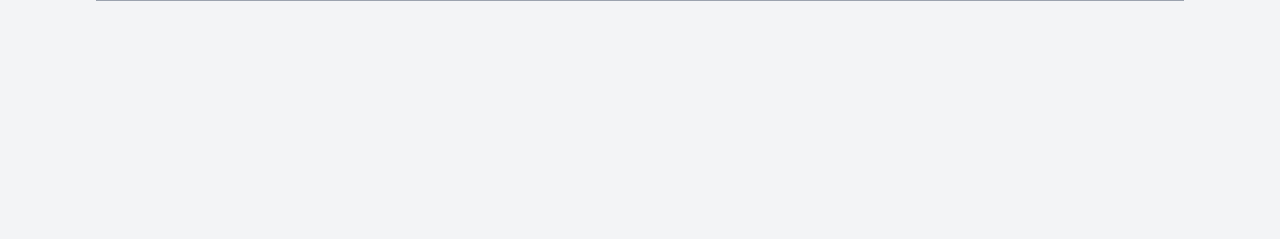
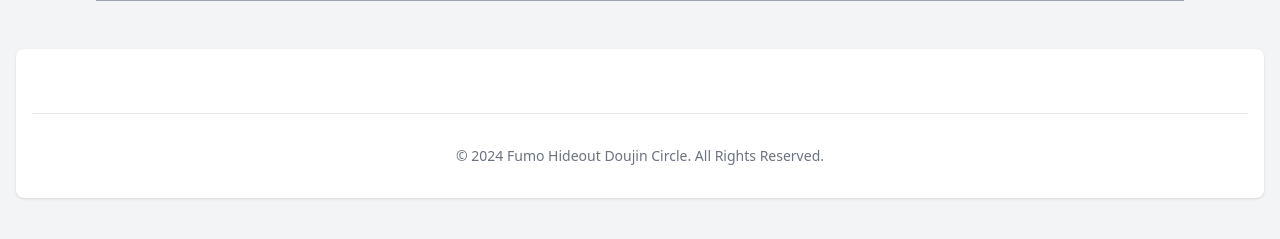
Before and after one commit to ExiledVentia/generic-shopping-website, a PHP site: page /user/checkout.php in a window 1280 px wide. Shown: the part 303-542 px from the top of the page. Run offline with PHP 8.4, Linux system fonts and the light colour scheme; the visitor is signed in with stand-in values (Sample User, id 1); data that the repository does not hold is empty; style sheets or scripts are compiled from the project's sources; some libraries are stand-ins or nearby versions.

Commit message:
checkout was missing the footer

```diff
--- a/user/checkout.php
+++ b/user/checkout.php
@@ -133,5 +133,13 @@ include '../datefunc.php';
         </table>
     </div>
 </div>
+<!-- foot 🤤🤤🤤 -->
+<footer class="bg-white rounded-lg shadow dark:bg-gray-900 m-4 ">
+    <div class="w-full max-w-screen-xl mx-auto p-4 md:py-8">
+        <hr class="my-6 border-gray-200 sm:mx-auto dark:border-gray-700 lg:my-8" />
+        <span class="block text-sm text-gray-500 sm:text-center dark:text-gray-400">© 2024 <a href="#" class="hover:underline">Fumo Hideout Doujin Circle</a>. All Rights Reserved.</span>
+    </div>
+</footer>
+<script src="../node_modules/flowbite/dist/flowbite.min.js"></script>
 </body>
 </html>
```
